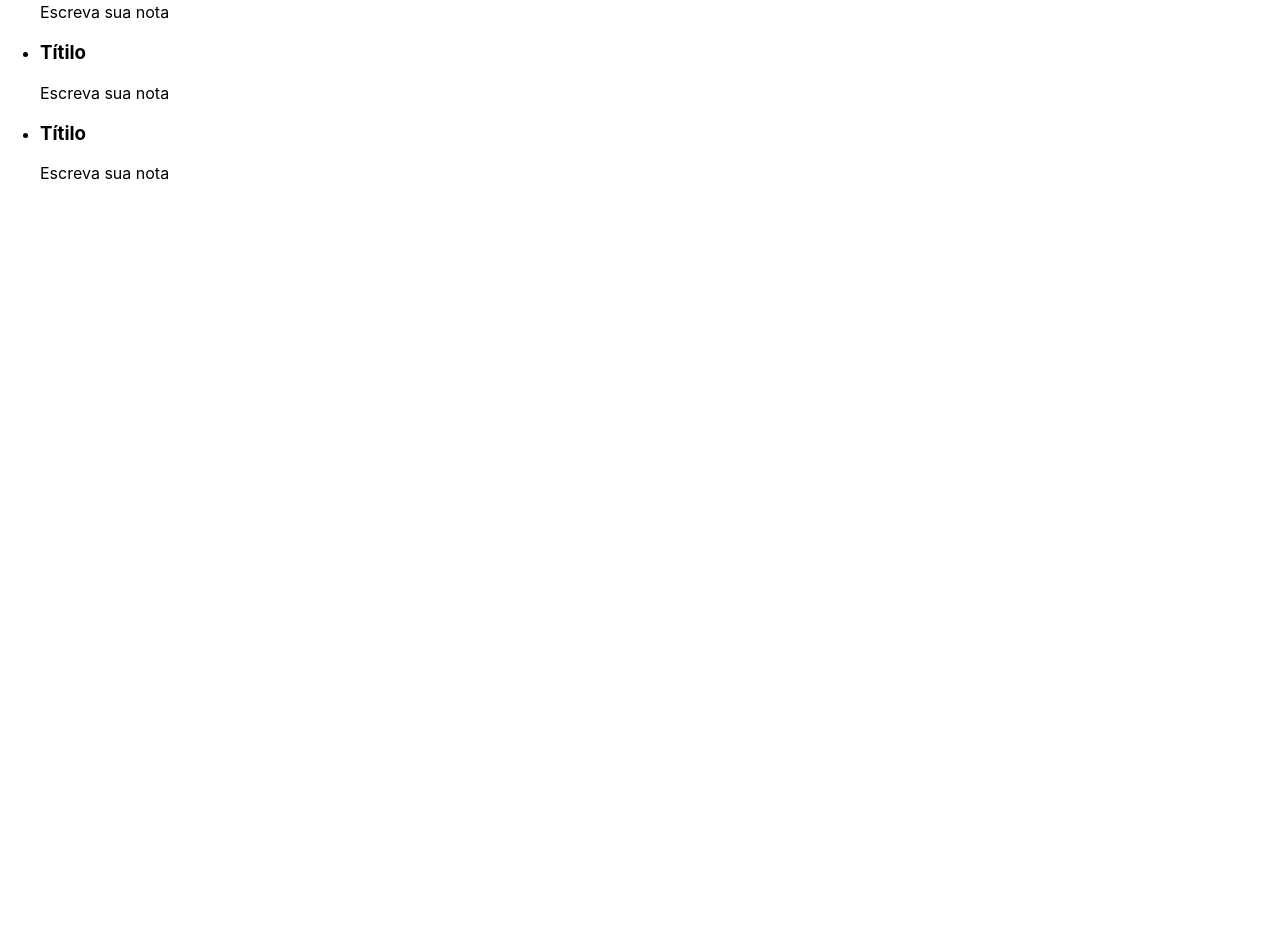
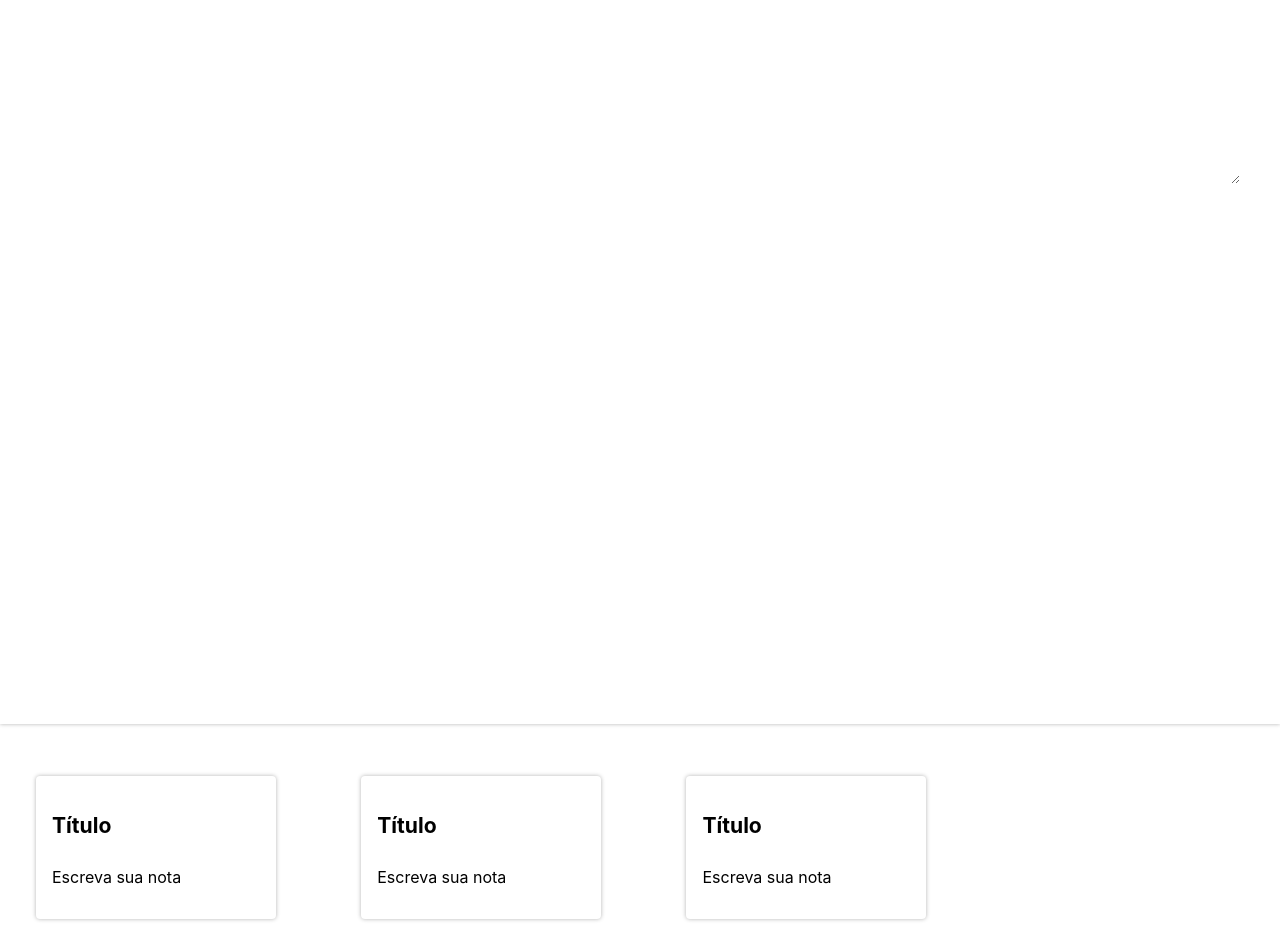
Before and after one commit to EljonasCavalcante/ceep, a React (Create React App) app: page / in a window 1280 px wide. Shown: the part 100-1047 px from the top of the page. Before the commit the page ends 800 px from the top, so only its background shows below. Built offline with nearby package versions, Linux system fonts and the light colour scheme.

Commit message:
feat: creating styles and organizing folders

```diff
--- a/src/components/CardNota.jsx
+++ /dev/null
@@ -1,16 +0,0 @@
-import React, { Component } from 'react';
-
-class CardNota extends Component {
-    render() {
-        return (
-            <section>
-                <header>
-                <h3>Títilo</h3>
-                </header>
-                <p>Escreva sua nota</p>
-            </section>
-        );
-    }
-}
-
-export default CardNota ;
--- /dev/null
+++ b/src/components/CardNota/CardNota.jsx
@@ -0,0 +1,17 @@
+import React, { Component } from 'react';
+import "./style.css"
+
+class CardNota extends Component {
+    render() {
+      return (
+        <section className="card-nota">
+          <header className="card-nota_cabecalho">
+            <h3 className="card-nota_titulo">Título</h3>
+          </header>
+          <p className="card-nota_texto">Escreva sua nota</p>
+        </section>
+      );
+    }
+  }
+
+  export default CardNota;
--- /dev/null
+++ b/src/components/CardNota/style.css
@@ -0,0 +1,27 @@
+.card-nota {
+    display: flex;
+    flex-direction: column;
+    align-items: flex-start;
+    justify-content: space-between;
+    background-color: var(--fundo-detalhes);
+    border-radius: 4px;
+    flex-wrap: wrap;
+    box-shadow: 0 0 4px rgba(0, 0, 0, 0.3);
+    padding: 16px;
+  }
+  .card-nota_cabecalho {
+    font-size: 1.1em;
+    display: flex;
+    justify-content: space-between;
+    align-items: center;
+  }
+
+  .card-nota_texto {
+    margin-top: 8px;
+    font-size: 1em;
+  }
+
+  .card-nota_titulo {
+    font-size: 1.2em;
+    margin-right: 12px;
+  }
--- a/src/components/FormularioCadastro.jsx
+++ /dev/null
@@ -1,15 +0,0 @@
-import React, { Component } from "react";
-
-class FormularioCadastro extends Component {
-    render() {
-        return(
-        <form>
-            <input type="text" placeholder="Títilo"/>
-                <textarea placeholder=" Escreva sua nota..."/>
-            <button>Criar Nota</button>
-        </form>
-        );
-    }
-}
-
-export default FormularioCadastro;
--- /dev/null
+++ b/src/components/FormularioCadastro/FormularioCadastro.jsx
@@ -0,0 +1,26 @@
+import React, { Component } from "react";
+import "./style.css"
+
+class FormularioCadastro extends Component {
+    render() {
+      return (
+        <form className="form-cadastro ">
+          <input
+            type="text"
+            placeholder="Título"
+            className="form-cadastro_input"
+          />
+          <textarea
+            rows={15}
+            placeholder="Escreva sua nota..."
+            className="form-cadastro_input"
+          />
+          <button className="form-cadastro_input form-cadastro_submit">
+            Criar Nota
+          </button>
+        </form>
+      );
+    }
+  }
+
+  export default FormularioCadastro;
--- /dev/null
+++ b/src/components/FormularioCadastro/style.css
@@ -0,0 +1,29 @@
+.form-cadastro {
+    flex-grow: 2;
+    box-shadow: 0 0 4px rgba(0, 0, 0, 0.3);
+    z-index: 1;
+    min-height: 100vh;
+    display: flex;
+    flex-direction: column;
+    padding: 12px 40px;
+  }
+  .form-cadastro_input {
+    margin-top: 8px;
+    padding: 4px;
+    border: none;
+    background-color: var(--fundo-detalhes);
+    font-family: Arial, Helvetica, sans-serif;
+    font-weight: 100;
+  }
+
+  .form-cadastro_submit {
+    align-self: flex-end;
+    width: 30%;
+    background-color: var(--secundaria);
+    color: white;
+    font-weight: 400;
+  }
+
+  .form-cadastro_submit:active {
+    background-color: var(--secundaria-ativa);
+  }
--- a/src/components/ListaDeNotas.jsx
+++ /dev/null
@@ -1,19 +0,0 @@
-import React, { Component } from "react";
-import CardNota from "./CardNota";
-class LidaDeNotas extends Component {
-    render(){
-        return(
-    <ul>
-        {Array.of("Trablho", "Trablaho", "Estudo").map((categoria, index)  => {
-            return (
-                <li key={index}>
-                    <CardNota/>
-                </li>
-            )
-            })}
-        </ul>
-        );
-    }
-}
-
-export default LidaDeNotas;
--- /dev/null
+++ b/src/components/ListaDeNotas/ListaDeNotas.jsx
@@ -0,0 +1,21 @@
+import React, { Component } from "react";
+import CardNota from "../CardNota/CardNota";
+import "./style.css"
+
+class ListaDeNotas extends Component {
+    render() {
+      return (
+        <ul className="lista-notas">
+          {Array.of("Trabalho", "Trabalho", "Estudos").map((categoria, index) => {
+            return (
+              <li className="lista-notas_item" key={index}>
+                <CardNota />
+              </li>
+            );
+          })}
+        </ul>
+      );
+    }
+  }
+
+  export default ListaDeNotas;
--- /dev/null
+++ b/src/components/ListaDeNotas/style.css
@@ -0,0 +1,15 @@
+.lista-notas {
+    background-color: var(--fundo);
+    flex-grow: 3;
+    display: grid;
+    grid-template-columns: auto auto auto auto auto;
+    list-style-type: none;
+    padding-left: 24px;
+    padding-top: 24px;
+  }
+  .lista-notas_item {
+    margin: 12px;
+    max-width: 240px;
+    max-height: 400px;
+    display: inline;
+  }
```
Also changed, not shown: src/App.js (+5 -5 lines).
